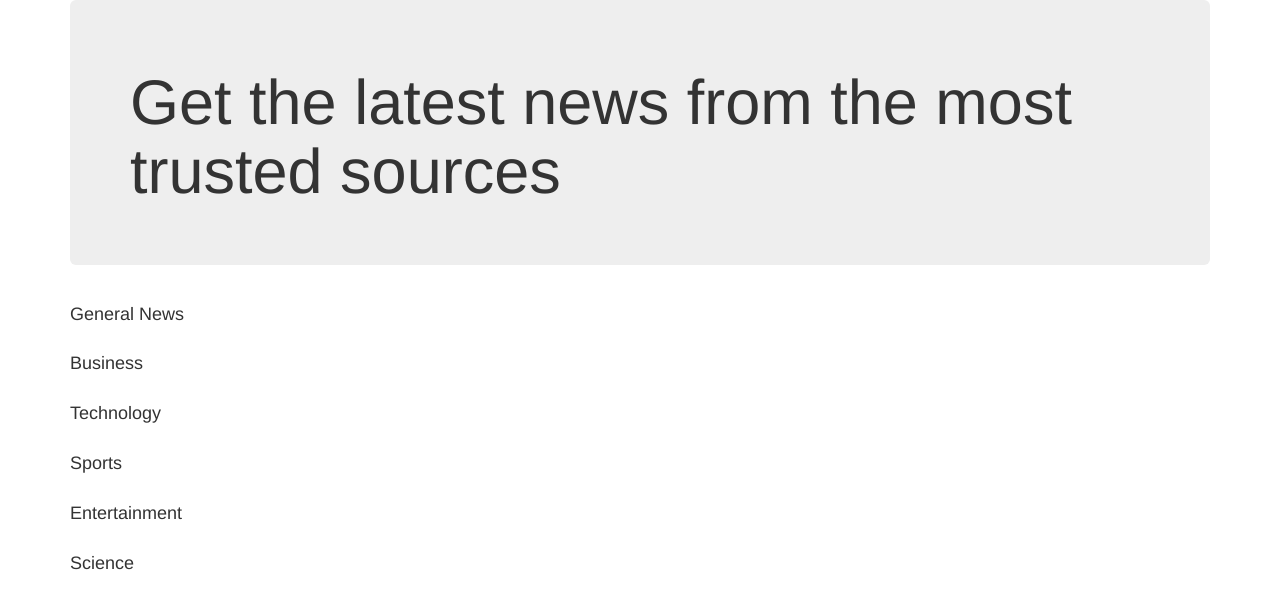
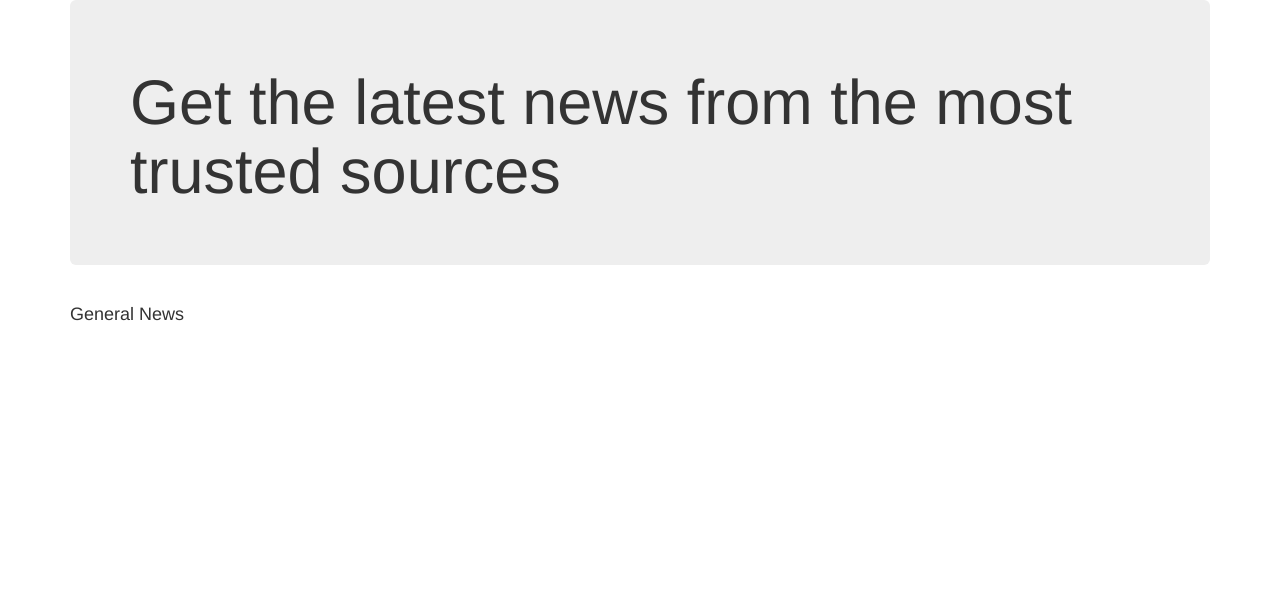
Before and after one commit to Lornakimani62/NEWSHIGHLIGHTS-IP3, a Flask app: template app/templates/index.html in a window 1280 px wide. Shown: the top 609 px of the page. Run offline with Flask 2, Linux system fonts and the light colour scheme; the template is opened without the code that fills it, so the values that code supplies are empty; some libraries are stand-ins or nearby versions.

Commit message:
This commit is to add changes to the url request so as to display news source

```diff
--- a/app/models.py
+++ b/app/models.py
@@ -5,6 +5,7 @@ class Source:
 
     def __init__(self,id,name,title,description,url):
         self.id =id
+        self.name=name
         self.title = title
         self.description = description
         self.url = url
--- a/app/templates/index.html
+++ b/app/templates/index.html
@@ -19,45 +19,5 @@
             </ul>
         </div>
     </div>
-    <div class="row" id="business">
-        <div class="category col-md-12">
-            <h4 class="source_title">Business</h4>
-            <ul>
-                {{macro.displayNewsourceList(business)}}
-            </ul>
-        </div>
-    </div>
-    <div class="row" id="technology">
-        <div class="category col-md-12">
-            <h4 class="source_title">Technology</h4>
-            <ul>
-                {{macro.displayNewsourceList(technology)}}
-            </ul>
-        </div>
-    </div>
-    <div class="row" id="sports">
-        <div class="category col-md-12">
-            <h4 class="source_title">Sports</h4>
-            <ul>
-                {{macro.displayNewsourceList(sports)}}
-            </ul>
-        </div>
-    </div>
-    <div class="row" id="entertainment">
-        <div class="category col-md-12">
-            <h4 class="source_title">Entertainment</h4>
-            <ul>
-                {{macro.displayNewsourceList(entertainment)}}
-            </ul>
-        </div>
-    </div>
-    <div class="row" id="science">
-        <div class="category col-md-12">
-            <h4 class="source_title">Science</h4>
-            <ul>
-                {{macro.displayNewsourceList(science)}}
-            </ul>
-        </div>
-    </div>
 </div>
 {% endblock%}
--- a/config.py
+++ b/config.py
@@ -5,8 +5,9 @@ class Config:
     General configuration parent class
     '''
 
+    SOURCES_BASE_URL='https://newsapi.org/v2/sources?apiKey={}'
     HEADLINE_BASE_URL='https://newsapi.org/v2/top-headlines?sources={}&apiKey={}'
-    EVERYTHING_BASE_URL='https://newsapi.org/v2/everything?sources=bbc-news,al-jazeera-english,cnn,independent,google-news&sortBy=publishedAt&apiKey={}'
+    EVERYTHING_BASE_URL='https://newsapi.org/v2/everything?&sortBy=publishedAt&sources={}&apiKey={}'
     SEARCH_API_BASE_URL = 'https://newsapi.org/v2/everything?language=en&q={}&apiKey={}'
     NEWS_API_KEY = os.environ.get('NEWS_API_KEY')
     SECRET_KEY = os.environ.get('SECRET_KEY')
@@ -16,6 +17,7 @@ class ProdConfig(Config):
 
 
 class DevConfig(Config):
+    ENV = 'development'
     DEBUG = True
 
 config_options = {
```
Also changed, not shown: app/main/views.py (+4 -5 lines), app/requests.py (+10 -6 lines).
